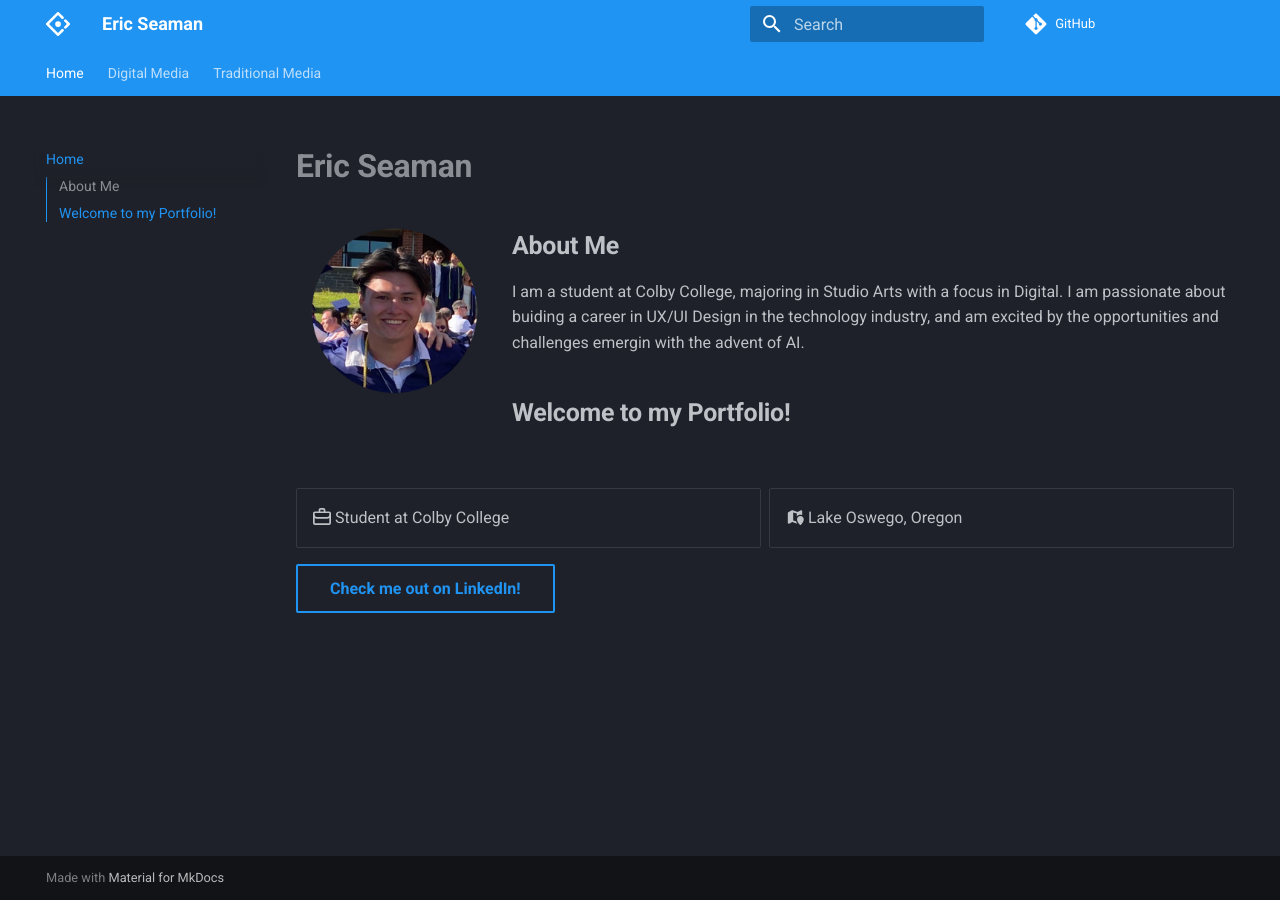
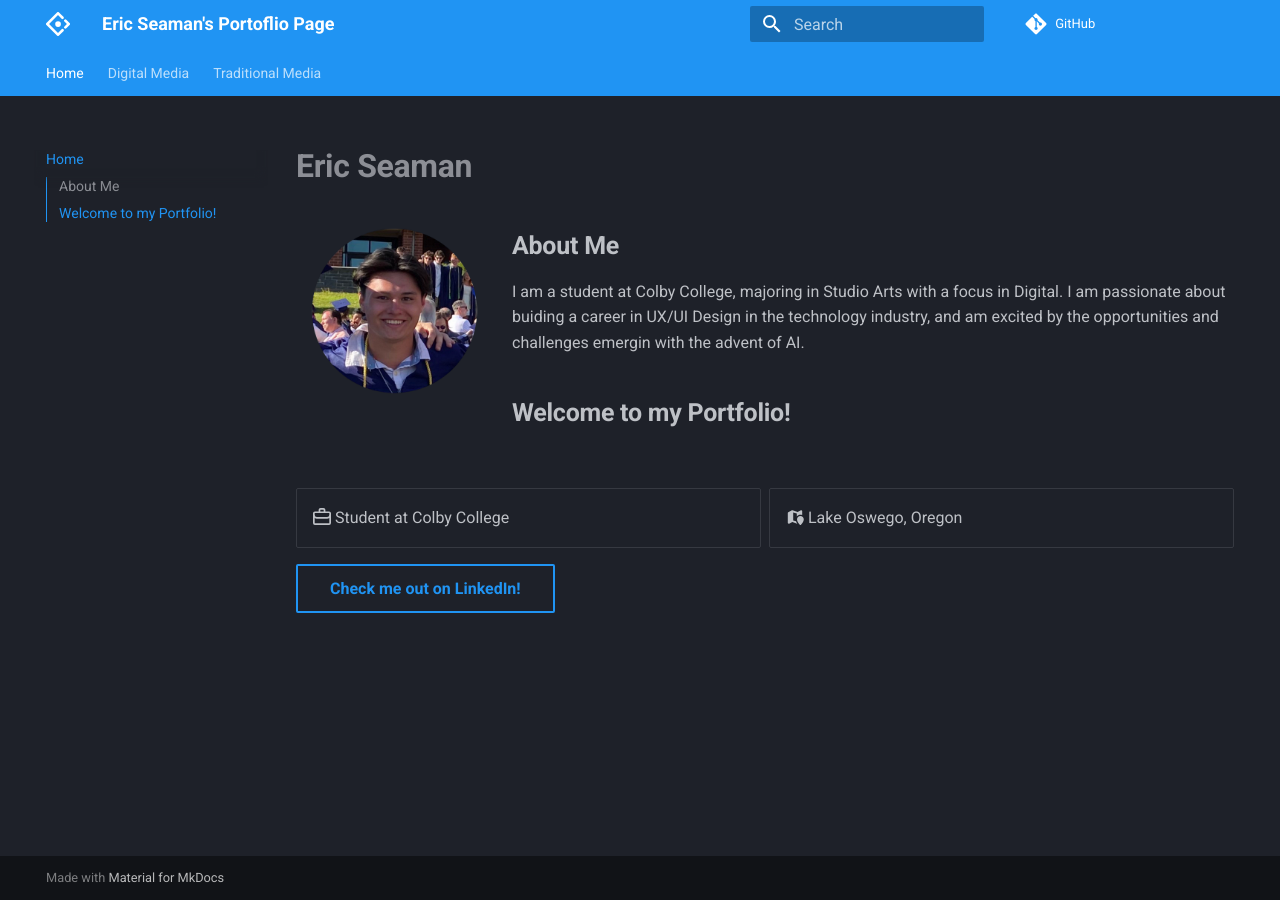
Before and after one commit to EGSeaman/EGSeaman.github.io, an MkDocs documentation site: the page built from docs/index.md, in a window 1280 px wide. Built offline with MkDocs 1.6.1 and Material for MkDocs 9.7.7, drawn with Linux system fonts in a browser that asks for light colours; comment, search, counter and statistics services are not loaded.

Commit message:
one more fix

```diff
--- a/mkdocs.yml
+++ b/mkdocs.yml
@@ -1,4 +1,4 @@
-site_name: Eric Seaman
+site_name: Eric Seaman's Portoflio Page
 nav:
   - Home: index.md
   - Digital Media: Portfolio.md
```
